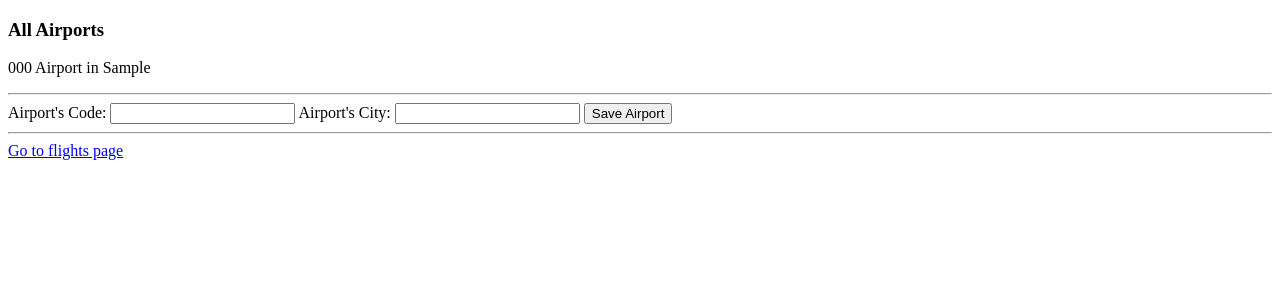
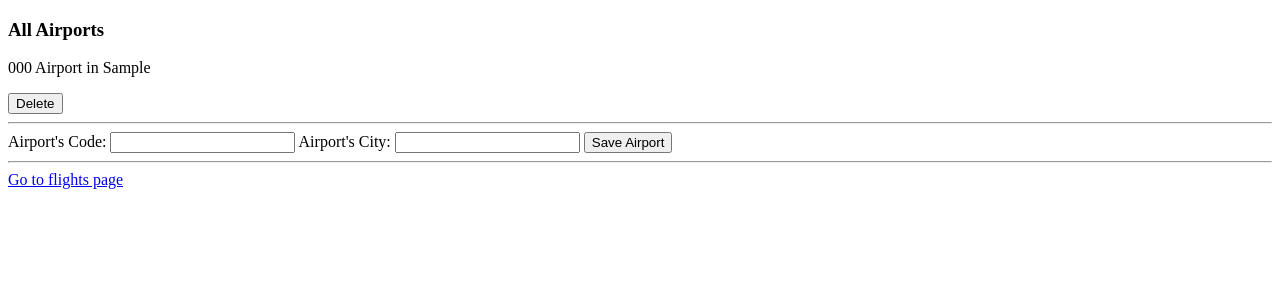
Before and after one commit to Ndugere/Airline_APP, a Django app: page /flights/airports in a window 1280 px wide. Shown: the top 300 px of the page. Run offline with Django 5.2, Linux system fonts and the light colour scheme; tables that the repository leaves empty hold one stand-in row (values such as "Sample post").

Commit message:
Added the ability to delete Airport

```diff
--- a/flights/templates/flights/list_airport.html
+++ b/flights/templates/flights/list_airport.html
@@ -4,6 +4,10 @@
 <h3>All Airports </h3>
 {% for airport in airports %}
 <p> {{ airport.code }} Airport in {{ airport.city }}  </p>
+<form action="{% url 'delete_airport' airport.id %}" method="post">
+    {%csrf_token %}
+    <button type="submit">Delete</button>
+</form>
 {% empty %}
 <p>No Airport in the database</p>
 {% endfor %}
--- a/flights/urls.py
+++ b/flights/urls.py
@@ -11,6 +11,7 @@ urlpatterns = [
     #Airports routes
     path("airports", views.list_airports, name="list_airports"),
     path("add_airport", views.add_airport, name= "add_airport"),
+    path("delete_airport/<int:airport_id>", views.delete_airport, name= "delete_airport"),
 
     #flights routes
     path("", views.index, name= "index"),
--- a/flights/views.py
+++ b/flights/views.py
@@ -44,6 +44,12 @@ def add_airport(request):
             Airport.objects.create(code = code, city = city)
         return HttpResponseRedirect(reverse("list_airports"))
 
+def delete_airport(request, airport_id):
+    if request.method == "POST":
+        airport_to_delete = Airport.objects.get(pk = airport_id)
+        if airport_to_delete:
+            airport_to_delete.delete()
+        return HttpResponseRedirect(reverse("list_airports"))
 
 ### Views about Flights
 def index(request):
```
